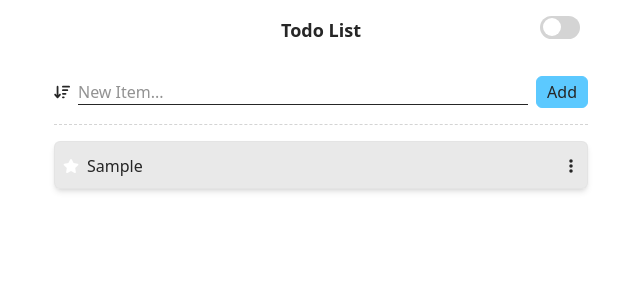
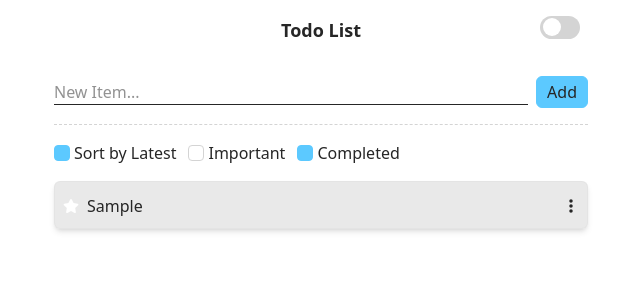
Before and after one commit to jh1950/react-todolist, a React (Vite) app: page / in a window 1280 px wide. Both pictures are taken after typing "Sample" into the empty fields and a click on the button "Add". Shown: the top 300 px of the page, without its empty margins (319-959 px from the left). Built offline with nearby package versions, Linux system fonts and the light colour scheme.

Commit message:
show/hide important, completed

```diff
--- a/src/App.tsx
+++ b/src/App.tsx
@@ -1,23 +1,33 @@
 import { useState } from "react";
-import { FaArrowDownWideShort, FaArrowUpShortWide } from "react-icons/fa6";
 
 import { useDarkmode, useTodoList } from "./hooks";
-import { Header, Section, Form, Button, ToggleButton, TodoBox } from "./components";
+import { Header, Section, Form, CheckBox, ToggleButton, TodoBox } from "./components";
 
 
+
+const getItem = (key: string) => {
+	return localStorage.getItem(key);
+};
+
+const updateState = (setState: (value: React.SetStateAction<boolean>) => void, key: string, val?: boolean) => {
+	setState(p => {
+		const v = val !== undefined ? val : !p;
+		localStorage[key] = v;
+		return v;
+	});
+};
 
 export default function App() {
 	const [darkmode, updateDarkmode] = useDarkmode();
 	const [todoList, addTodoList, updateTodoList, removeTodoList] = useTodoList();
-	const [reverse, setReverse] = useState(localStorage.getItem("reverse") === "true");
-	const items = reverse ? [...todoList].reverse() : todoList;
 
-	const updateReverse = () => {
-		setReverse(p => {
-			localStorage["reverse"] = !p;
-			return !p;
-		});
-	};
+	const [latest, setLatest] = useState(getItem("latest") !== "false");
+	const [important, setImportant] = useState(getItem("important") === "true");
+	const [completed, setCompleted] = useState(getItem("completed") !== "false");
+
+	const items = (latest ? [...todoList].reverse() : todoList)
+	.filter(x => important ? x.important : x)
+	.filter(x => completed ? x : x.completed !== true)
 
 	const submit = (e: React.FormEvent<HTMLFormElement>) => {
 		e.preventDefault();
@@ -41,12 +51,16 @@ export default function App() {
 			</Header>
 
 			<Section className="flex gap-2 items-center">
-				<Button onClick={updateReverse} role="switch" children={reverse ? <FaArrowUpShortWide/> : <FaArrowDownWideShort/>}/>
 				<Form className="flex-1" onSubmit={submit}/>
 			</Section>
 
-			{items.length !== 0 && <Section>
-				<div className="flex flex-col gap-4 py-4 border-t-1 border-dashed border-(--bd-color)">
+			{todoList.length !== 0 && <Section>
+				<div className="border-t-1 border-dashed border-(--bd-color) py-4 flex gap-x-3 gap-y-2 flex-wrap">
+					<CheckBox label="Sort by Latest" checked={latest} onChange={() => updateState(setLatest, "latest")}/>
+					<CheckBox label="Important" checked={important} onChange={() => updateState(setImportant, "important")}/>
+					<CheckBox label="Completed" checked={completed} onChange={() => updateState(setCompleted, "completed")}/>
+				</div>
+				<div className="flex flex-col gap-4">
 					{items.map(x => <TodoBox key={x.id} update={updateTodoList} remove={remove} {...x}/>)}
 				</div>
 			</Section>}
--- /dev/null
+++ b/src/components/CheckBox.tsx
@@ -0,0 +1,39 @@
+import { InputProps } from "./Input";
+
+
+
+export default function CheckBox({
+	label,
+	className,
+	checked,
+	"aria-checked": ariaChecked,
+	...props
+}: {
+	label: string;
+} & InputProps) {
+	return (
+		<label
+			className={`
+				${className}
+				inline-flex items-center gap-1
+			`.replace(/\s+/g, " ").trim()}
+		>
+			<input
+				type="checkbox"
+				className={`
+					appearance-none relative
+					border-1 border-(--bd-color)
+					w-4 h-4 rounded-sm font-bold
+					flex justify-center items-center
+					hover:border-theme-primary checked:hover:bg-theme-dark
+					checked:bg-theme-primary checked:border-theme-primary
+					checked:before:absolute checked:before:content-["\\2713"]
+				`.replace(/\s+/g, " ").trim()}
+				checked={checked}
+				aria-checked={ariaChecked !== undefined ? ariaChecked : checked}
+				{...props}
+			/>
+			{label}
+		</label>
+	);
+};
--- a/src/components/index.tsx
+++ b/src/components/index.tsx
@@ -2,6 +2,7 @@ export { default as Header } from "./Header";
 export { default as Section } from "./Section";
 export { default as Form } from "./Form";
 export { default as Input } from "./Input";
+export { default as CheckBox } from "./CheckBox";
 export { default as Button } from "./Button";
 export { default as ToggleButton } from "./ToggleButton";
 export { default as TodoBox } from "./TodoBox";
```
